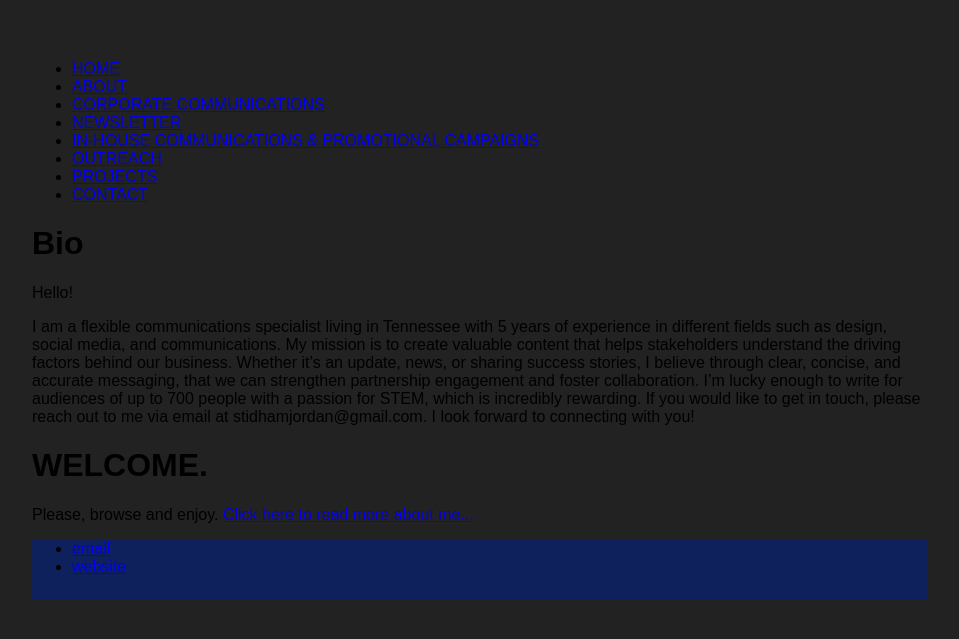
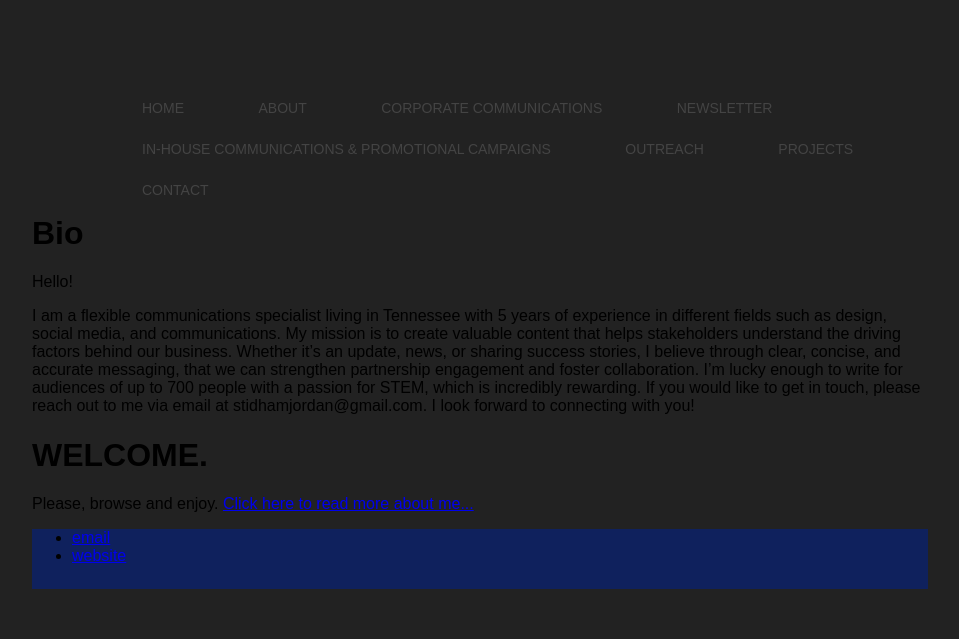
Before and after one commit to jordanstidham/PORTFOLIO, a Jekyll site: the page built from README.md, in a window 1280 px wide. Shown: the top 639 px of the page, without its empty margins (160-1119 px from the left). Built offline with Jekyll 4.4.1, drawn with Linux system fonts in a browser that asks for light colours; our own code applies the rules of GitHub Pages for plain Markdown files.

Commit message:
Update main.css

```diff
--- a/css/main.css
+++ b/css/main.css
@@ -13,31 +13,31 @@ body {
 .header {
     background-color: #55d6aa;
 }
-.navabr {
+.navbar {
     float: right;
 }
-navbar ul {
+.navbar ul {
     margin: 0;
     padding: 0;
     list-style: none;
 }
-navbar li {
+.navbar li {
     display: inline-block;
     margin-left: 70px;
     padding-top: 23px;
 
     position: relative;
 }
-navbar a {
+.navbar a {
     color: #444;
     text-decoration: none;
     text-transform: uppercase;
     font-size: 14px;
 }
-navbar a:hover {
+.navbar a:hover {
     color: #000;
 }
-navbar a::before {
+.navbar a::before {
     content: '';
     display: block;
     height: 5px;
@@ -49,7 +49,7 @@ navbar a::before {
 
     transition: all ease-in-out 250ms;
 }
-navbar a:hover::before {
+.navbar a:hover::before {
     width: 100%;
 }
 .footer {
```
